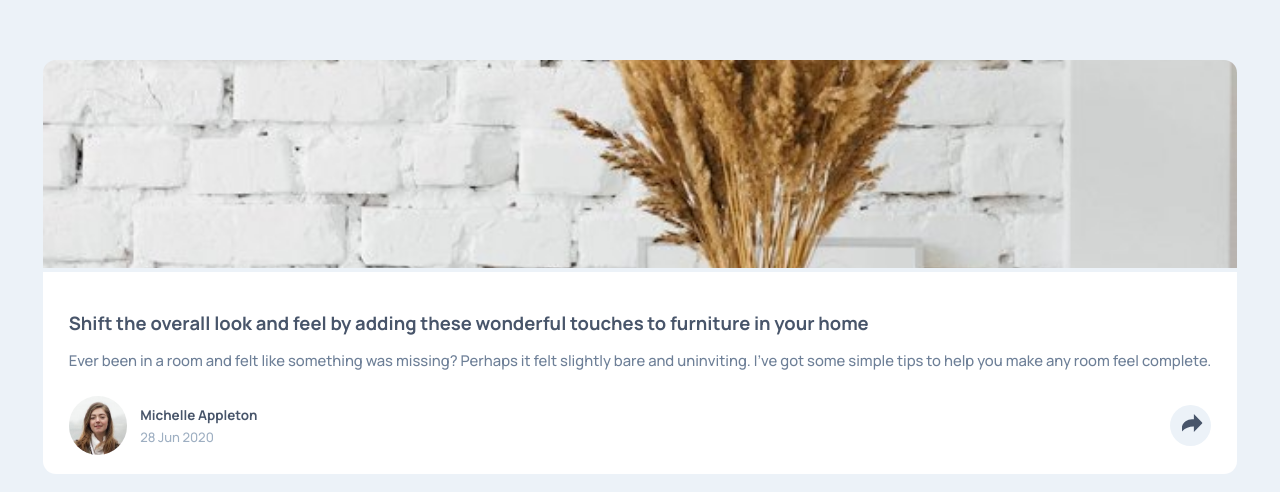
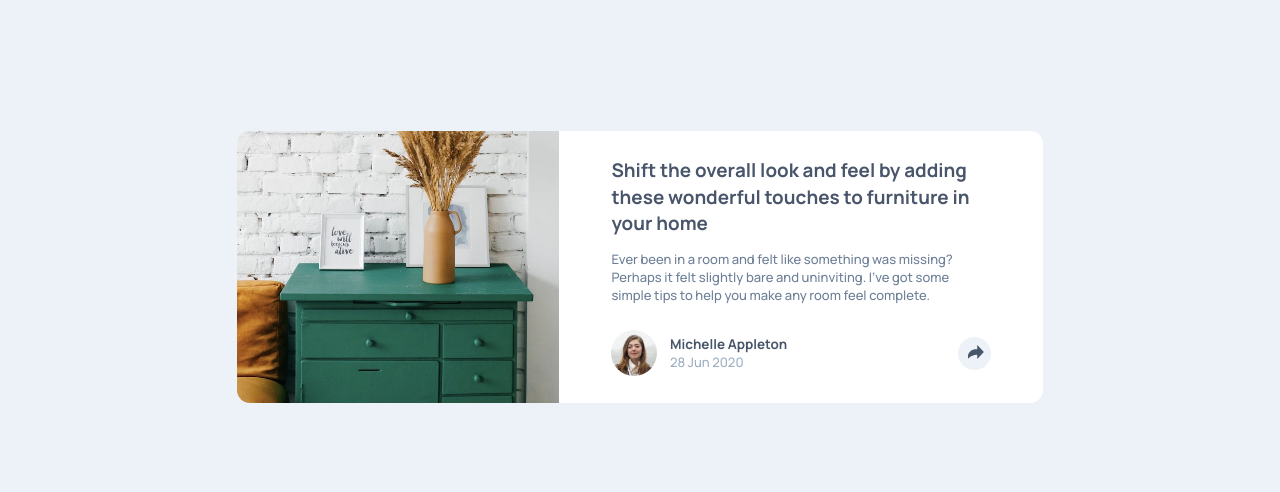
Before and after one commit to eliomar-silva/article-preview-component-master, a plain HTML site: page index.html in a window 1280 px wide. Shown: the part 133-625 px from the top of the page. Drawn offline with Linux system fonts and the light colour scheme.

Commit message:
desktop version

```diff
--- a/index.html
+++ b/index.html
@@ -15,9 +15,9 @@
 
 <body>
   <div class="center">
-    <section class="container">
-      <img class="drawers" src="./images/drawers.jpg" alt="">
-      <div class="contaneir-description">
+    <div class="container">
+      <section class="container-img"><img class="drawers" src="./images/drawers.jpg" alt=""></section>
+      <section class="contaneir-description">
         <h1>
           Shift the overall look and feel by adding these wonderful
           touches to furniture in your home
@@ -50,9 +50,8 @@
             <div class="container-share"><img src="./images/icon-share.svg" alt=""></div>
           </div>
         </div>
-
-      </div>
-    </section>
+      </section>
+    </div>
   </div>
 
   <script>
--- a/style.css
+++ b/style.css
@@ -53,6 +53,7 @@ body {
   color: var(--Very-Dark-Grayish-Blue);
   font-size: 1.42rem;
   line-height: 1.4;
+  font-weight: 700;
 }
 .container .description{
   font-size: 1.14rem;
@@ -125,9 +126,7 @@ body {
   bottom: -6rem;
   transition: bottom .5s cubic-bezier(.24,1.06,.32,.85);
 }
-/* .container-social-media .flex {
-  align-items: center;
-} */
+
 .container-social-media .text-share {
   color: var(--Grayish-Blue);
   font-size: 1.15rem;
@@ -169,3 +168,42 @@ body {
 .container-info-creato.active .social-media-bottom img {
   opacity: 1;
 }
+
+@media (min-width: 768px ) {
+  .container {
+    display: flex;
+    max-height: 27.5rem;
+    max-width: 65rem;
+  }
+  .container-img {
+    width: 40%;
+  }
+  .container .drawers {
+    object-position: center left;
+    height: 100%;
+    border-radius: 1rem 0 0 1rem;
+  }
+  .contaneir-description {
+    width: 60%;
+    padding: 2rem 4rem;
+    border-radius: 0 1rem 1rem 0;
+  }
+  .container h1 {
+    font-size: 1.45rem;
+  }
+  .container .description {
+    font-size: 1rem;
+  }
+  .container-creator .avatar {
+    width: 3.5rem;
+    height: 3.5rem;
+  }
+  .container-share {
+    width: 2.5rem;
+    height: 2.5rem;
+  }
+
+  .container-social-media {
+    padding: 1.5rem 4rem ;
+  }
+}
```
Also changed, not shown: screenshot.png (added), 1 other file.
